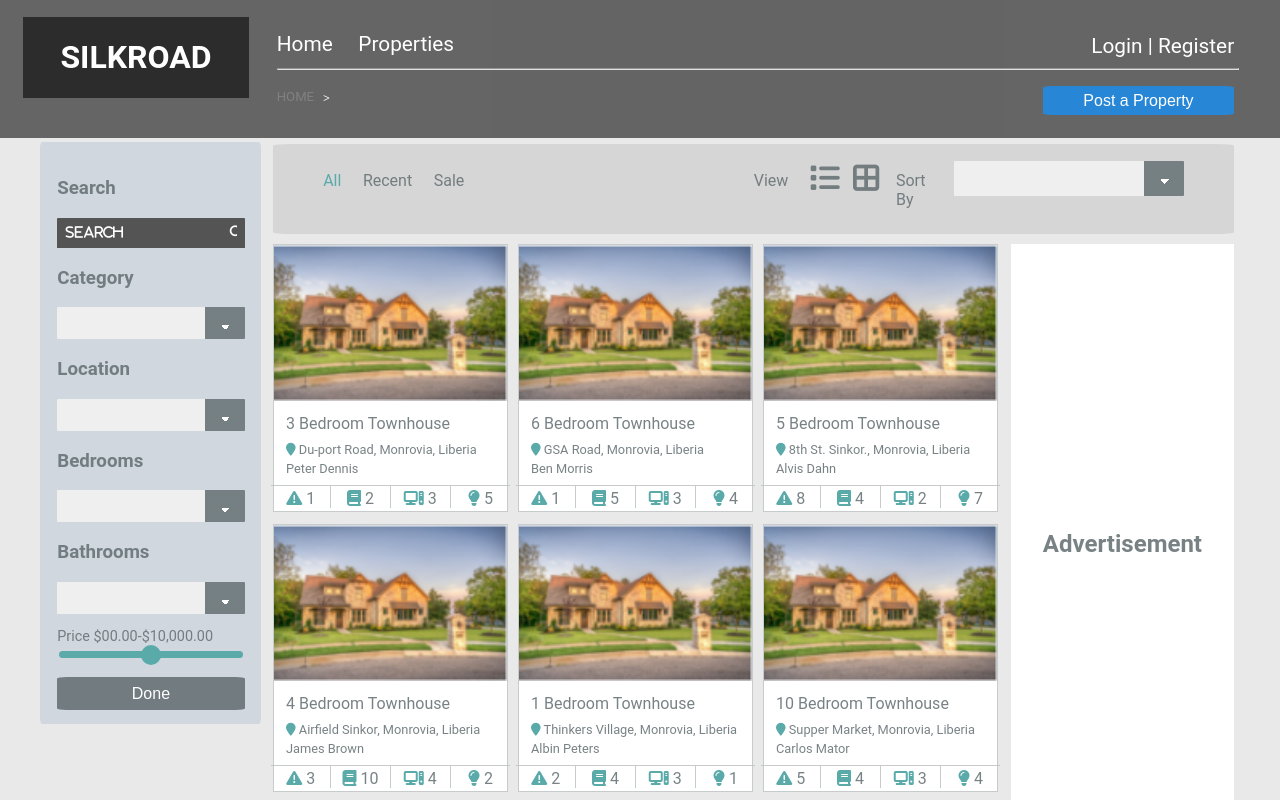
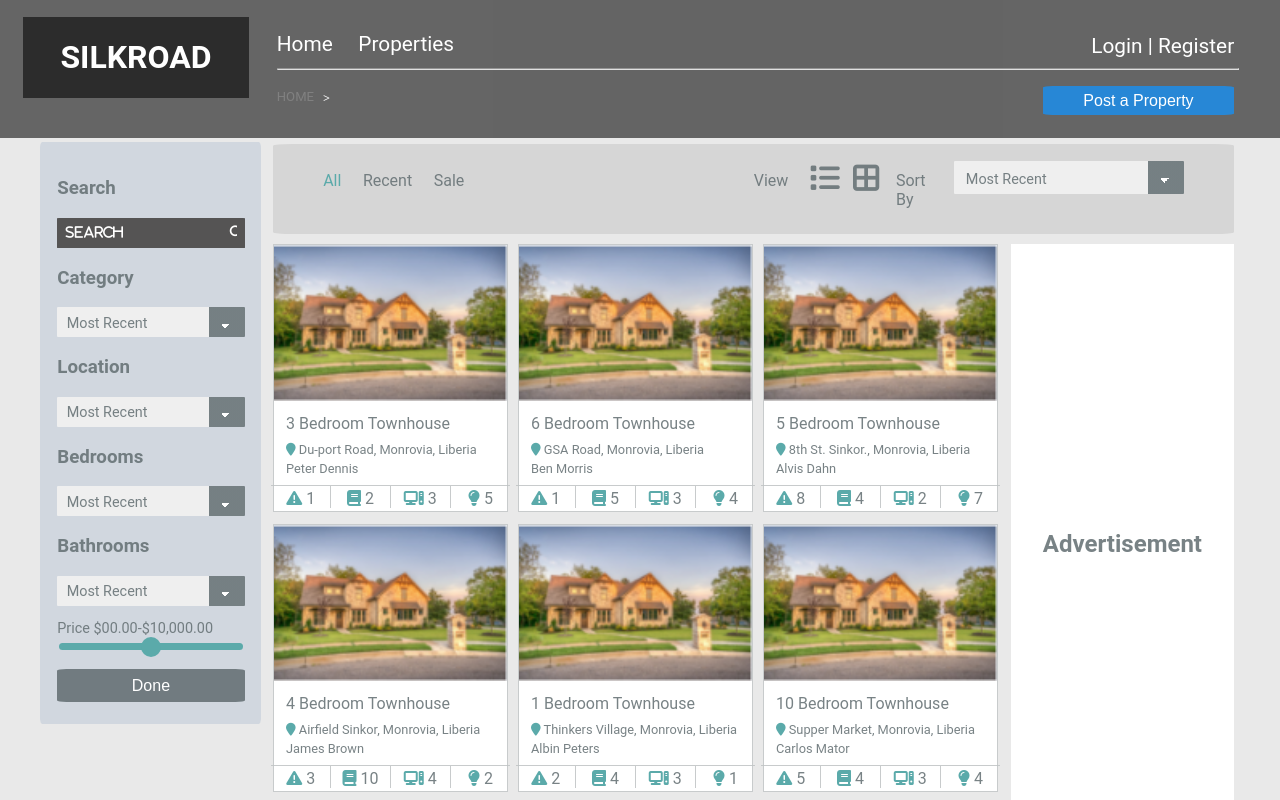
Before and after one commit to boaslah/SilkRoad-vue, a Vue app: page /properties in a window 1280 px wide. Shown: the top 800 px of the page. Built offline with nearby package versions, Linux system fonts and the light colour scheme.

Commit message:
updated property's page

```diff
--- a/src/components/Properties.vue
+++ b/src/components/Properties.vue
@@ -9,21 +9,21 @@
                     <h3>Search</h3>
                     <input class="search-input" type="text" placeholder="Search                                &#x1F50D;"/>
                     <h3>Category</h3>
-                    <select class="select-arrow filter-select" name="category" id="category">
-                        <option value="Rooms"></option>
+                    <select class="select-arrow filter-select option-text" name="category" id="category">
+                        <option value="Rooms">Most Recent</option>
                         <option value="Rooms"></option>
                     </select>
                     <h3>Location</h3>
-                    <select class="select-arrow filter-select"  name="location" id="">
-                        <option value="Rooms"></option>
+                    <select class="select-arrow filter-select option-text"  name="location" id="">
+                        <option value="Rooms">Most Recent</option>
                     </select>
                     <h3>Bedrooms</h3>
-                   <select class="select-arrow filter-select"  name="bedrooms" id="">
-                        <option value="Rooms"></option>
+                   <select class="select-arrow filter-select option-text"  name="bedrooms" id="">
+                        <option value="Rooms">Most Recent</option>
                     </select>
                     <h3>Bathrooms</h3>
-                    <select class="select-arrow filter-select"  name="category" id="">
-                        <option value="Rooms"></option>
+                    <select class="select-arrow filter-select option-text"  name="category" id="">
+                        <option value="Rooms">Most Recent</option>
                     </select>
                     <div>
                         <p>Price      $00.00-$10,000.00</p>
@@ -46,8 +46,8 @@
                             <i @click="showAndHideItem('grid-view', 'list-view', 'block')" class="fa-sharp fa-solid fa-border-all icon1"></i>
                             <p>Sort By</p>
                             <div>
-                                <select class="select-arrow search-select" name="" id="">
-                                    <option value="Rooms"></option>
+                                <select class="select-arrow search-select option-text" name="" id="">
+                                    <option value="Rooms">Most Recent</option>
                                 </select>
                             </div>
                         </div>
@@ -106,6 +106,12 @@
 </script>
 
 <style scoped>
+
+.option-text{
+    padding-left: 5% !important;
+    color: rgba(98, 110, 114, 0.863);
+    font-size: 90% !important;
+}
 
 select.search-select{
     width: 230px;
```
